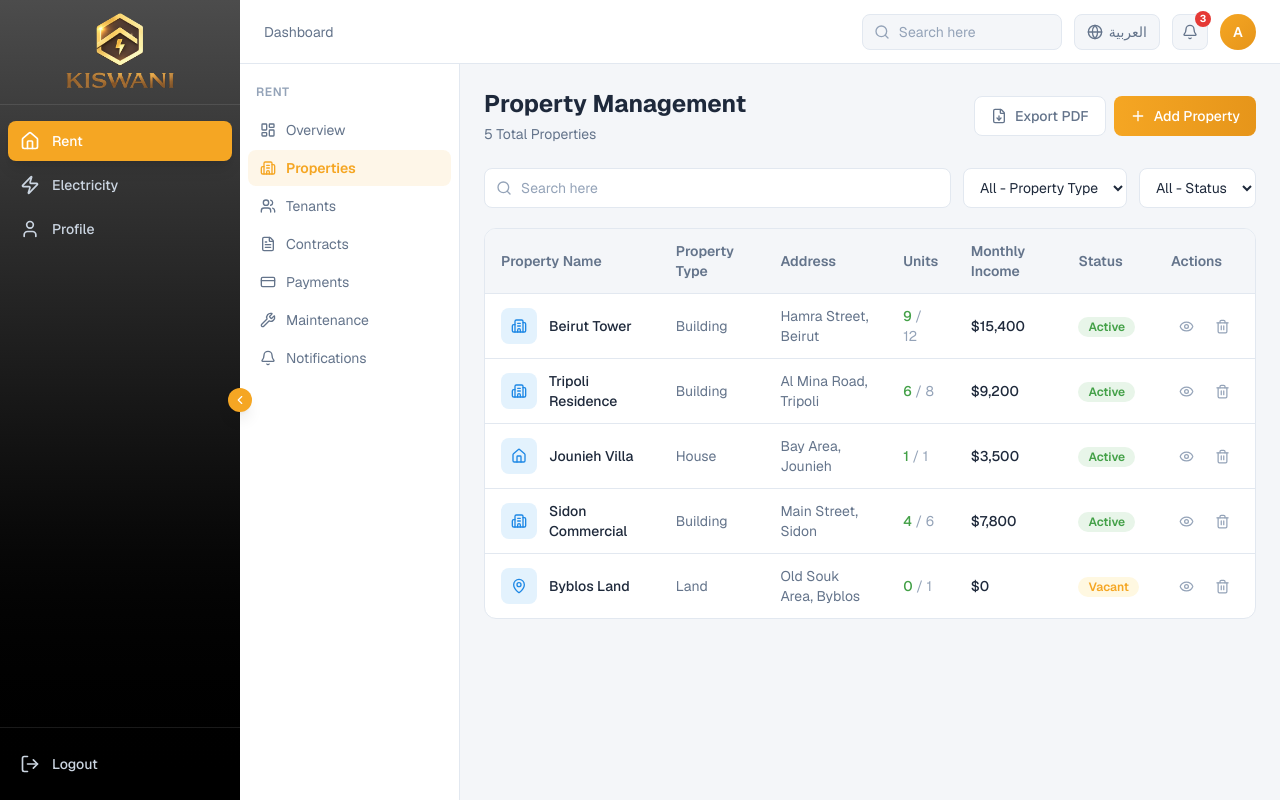
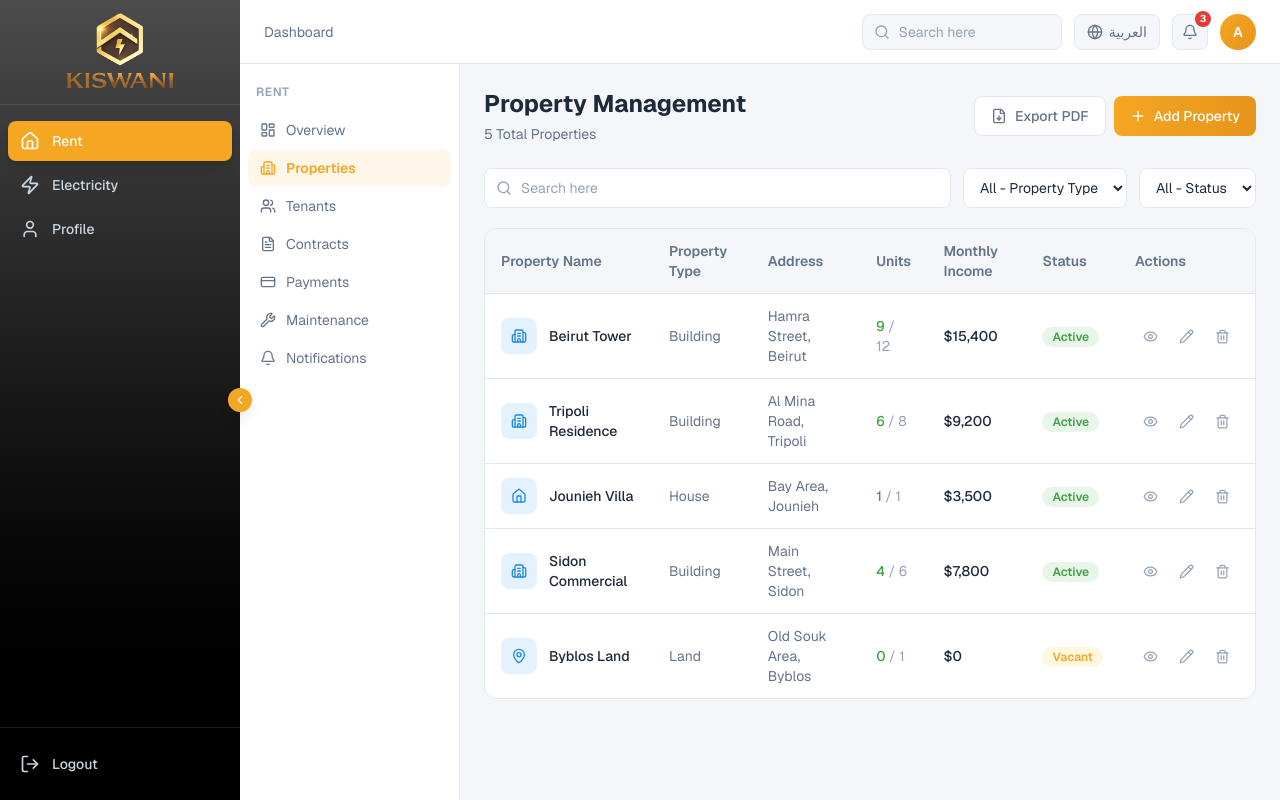
Before and after one commit to Taylerv1/keswani-system, a Next.js app in the folder client/: page /admin-dashboard/rent/properties in a window 1280 px wide. Built offline with nearby package versions, Linux system fonts and the light colour scheme.

Commit message:
Revert "Remove edit button from properties list in admin dashboard"
This reverts commit 074eb7a3b7bb29d8b1e9e42f068734593a55dd37.

```diff
--- a/client/app/(pages)/admin-dashboard/rent/properties/page.tsx
+++ b/client/app/(pages)/admin-dashboard/rent/properties/page.tsx
@@ -270,6 +270,13 @@ export default function PropertiesPage() {
                           <Eye size={15} />
                         </button>
                         <button
+                          onClick={() => openEdit(p)}
+                          className="w-8 h-8 rounded-lg flex items-center justify-center text-text-muted hover:text-primary hover:bg-primary-light transition-colors cursor-pointer bg-transparent border-0"
+                          title={t("edit")}
+                        >
+                          <Pencil size={15} />
+                        </button>
+                        <button
                           onClick={() => setDeleteId(p.id)}
                           className="w-8 h-8 rounded-lg flex items-center justify-center text-text-muted hover:text-card-red hover:bg-card-red-light transition-colors cursor-pointer bg-transparent border-0"
                           title={t("delete")}
```
